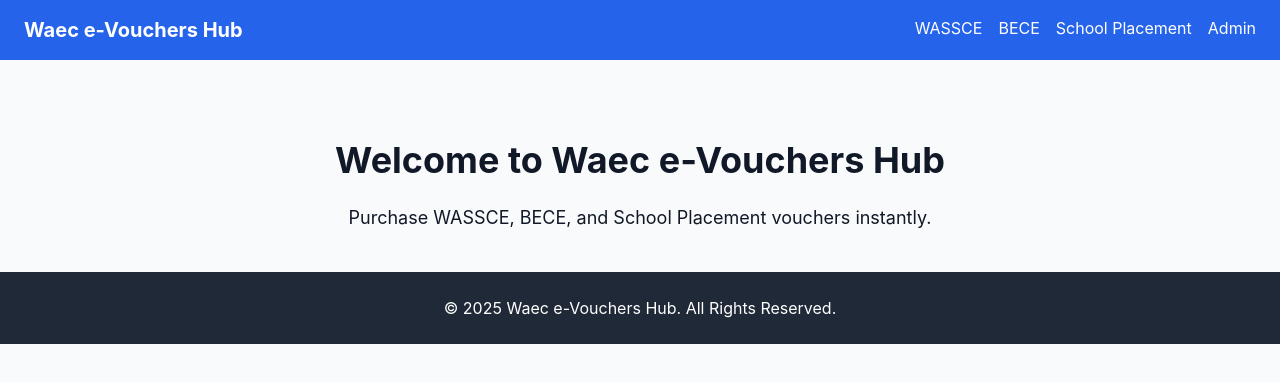
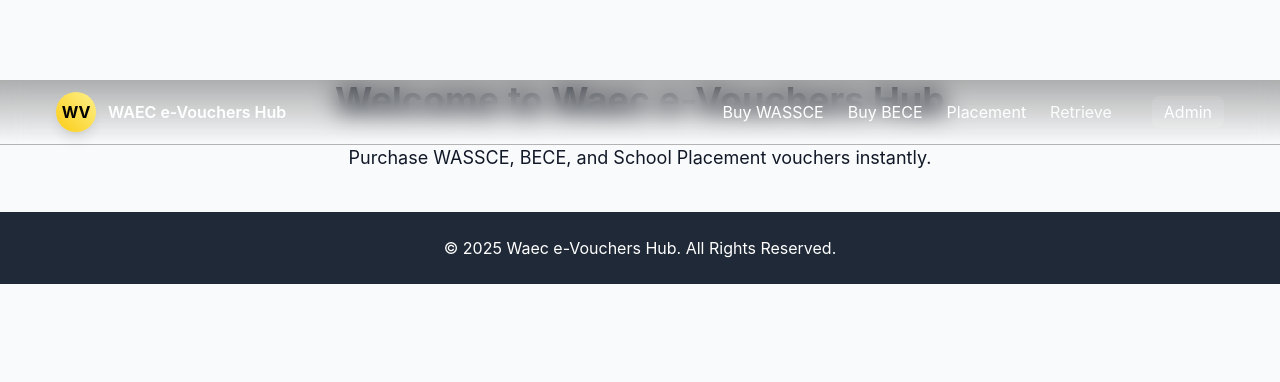
Before and after one commit to authenticcheckers/waecvoucherpfront, a Next.js app: page / in a window 1280 px wide. Shown: the top 382 px of the page. Built offline with nearby package versions, Linux system fonts and the light colour scheme.

Commit message:
Update Navbar.tsx

```diff
--- a/app/components/Navbar.tsx
+++ b/app/components/Navbar.tsx
@@ -1,15 +1,31 @@
+"use client";
+import { motion } from "framer-motion";
 import Link from "next/link";
 
 export default function Navbar() {
   return (
-    <nav className="bg-blue-600 text-white px-6 py-4 flex justify-between">
-      <h1 className="font-bold text-xl">Waec e-Vouchers Hub</h1>
-      <div className="space-x-4">
-        <Link href="/purchase/wassce">WASSCE</Link>
-        <Link href="/purchase/bece">BECE</Link>
-        <Link href="/purchase/school-placement">School Placement</Link>
-        <Link href="/dashboard">Admin</Link>
+    <motion.header
+      initial={{ y: -30, opacity: 0 }}
+      animate={{ y: 0, opacity: 1 }}
+      transition={{ duration: 0.6 }}
+      className="fixed w-full z-50 bg-gradient-to-b from-black/30 to-transparent backdrop-blur-md border-b border-white/5"
+    >
+      <div className="container-max flex items-center justify-between h-16">
+        <Link href="/" className="flex items-center gap-3">
+          <div className="w-10 h-10 rounded-full bg-gradient-to-tr from-yellow-400 to-yellow-200 shadow-lg flex items-center justify-center text-black font-bold">
+            WV
+          </div>
+          <div className="text-white font-semibold">WAEC e-Vouchers Hub</div>
+        </Link>
+
+        <nav className="flex items-center gap-6">
+          <Link href="/purchase/wassce" className="text-white hover:text-yellow-300">Buy WASSCE</Link>
+          <Link href="/purchase/bece" className="text-white hover:text-yellow-300">Buy BECE</Link>
+          <Link href="/purchase/school-placement" className="text-white hover:text-yellow-300">Placement</Link>
+          <Link href="/retrieve" className="text-white/90 hover:text-white">Retrieve</Link>
+          <Link href="/dashboard" className="ml-4 px-3 py-1 bg-white/10 rounded-lg text-white">Admin</Link>
+        </nav>
       </div>
-    </nav>
+    </motion.header>
   );
 }
```
